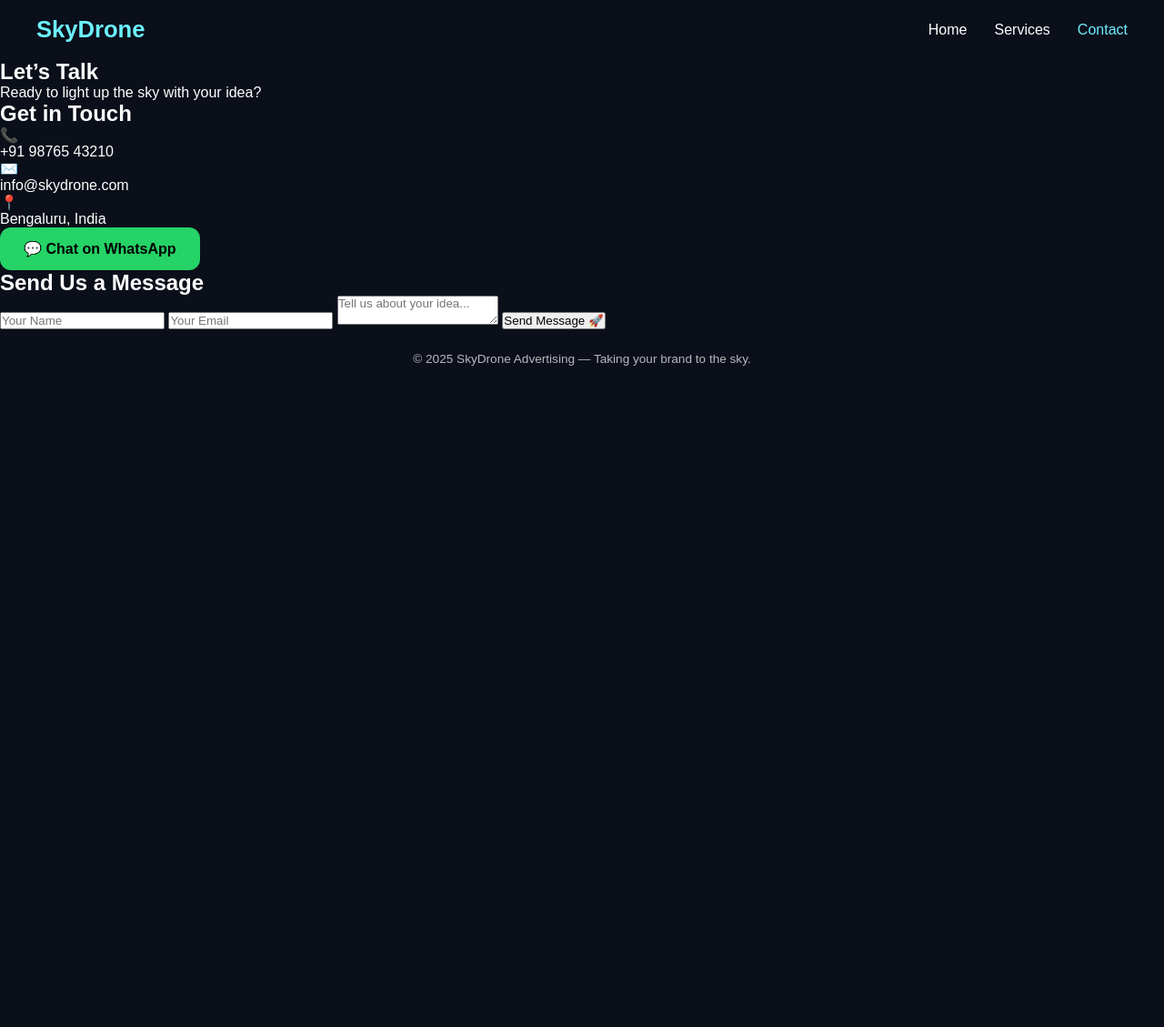
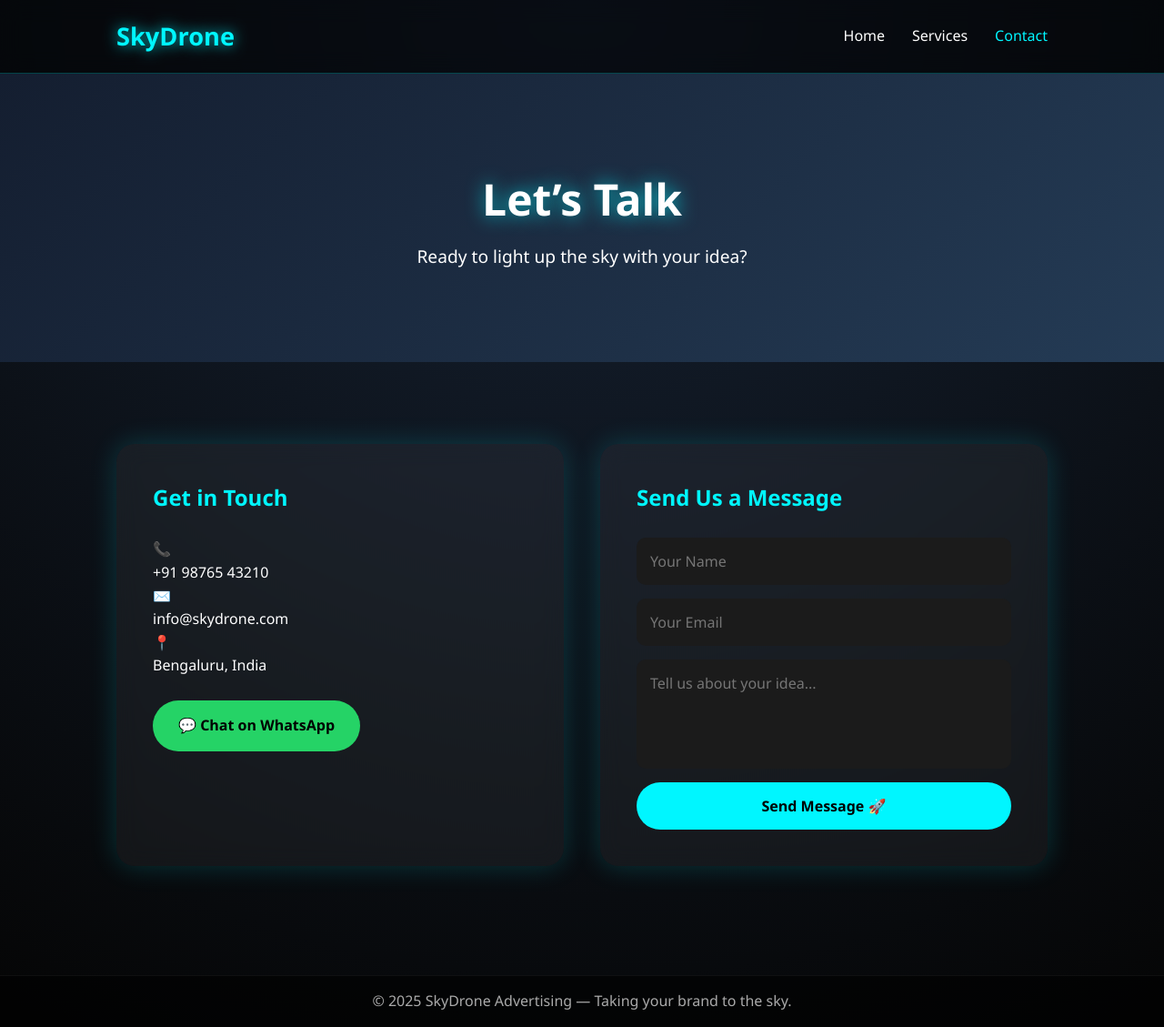
Before and after one commit to MeghaU184/skydrone-website, a Flask app: page /contact in a window 1280 px wide. Shown: the whole page at 91% size. Before the commit the page ends 402 px from the top, so only its background shows below. Run offline with Flask 3, Linux system fonts and the light colour scheme.

Commit message:
12:10-normal

```diff
--- a/static/style.css
+++ b/static/style.css
@@ -5,13 +5,13 @@
     margin: 0;
     padding: 0;
     box-sizing: border-box;
-  font-family: "Poppins", Arial, sans-serif;
+    font-family: 'Segoe UI', Tahoma, Geneva, Verdana, sans-serif;
 }
 
 body {
-  background: #0b0f1a;
+    background: radial-gradient(circle at top, #162233, #050505);
     color: #ffffff;
-  overflow-x: hidden;
+    line-height: 1.6;
 }
 
 /* =========================
@@ -21,13 +21,17 @@ body {
     display: flex;
     justify-content: space-between;
     align-items: center;
-  padding: 18px 40px;
+    padding: 18px 10%;
+    background: rgba(0, 0, 0, 0.6);
+    backdrop-filter: blur(12px);
+    border-bottom: 1px solid rgba(0, 246, 255, 0.25);
 }
 
 .logo {
-  font-size: 1.6rem;
-  font-weight: 700;
-  color: #6cf0ff;
+    font-size: 1.7rem;
+    font-weight: bold;
+    color: #00f6ff;
+    text-shadow: 0 0 15px rgba(0, 246, 255, 0.8);
 }
 
 .nav-links {
@@ -39,119 +43,208 @@ body {
 .nav-links a {
     text-decoration: none;
     color: #ffffff;
-  font-weight: 500;
+    font-size: 1rem;
+    transition: 0.3s;
 }
 
-.nav-links a.active,
-.nav-links a:hover {
-  color: #6cf0ff;
+.nav-links a:hover,
+.nav-links a.active {
+    color: #00f6ff;
 }
 
 /* =========================
-   HERO SECTION (HOME)
+   HOME HERO
 ========================= */
 .hero {
-  min-height: 100vh;
-  background: linear-gradient(135deg, #0b0f1a, #111a3c);
-  display: flex;
-  flex-direction: column;
-  justify-content: center;
-  align-items: center;
-  text-align: center;
-  padding: 60px 20px;
+    padding: 130px 10%;
+    background:
+        linear-gradient(135deg, rgba(0,246,255,0.12), rgba(0,0,0,0.85)),
+        url("https://images.unsplash.com/photo-1508614999368-9260051292e5?auto=format&fit=crop&w=1600&q=80");
+    background-size: cover;
+    background-position: center;
+    border-radius: 0 0 50px 50px;
 }
 
 .hero h1 {
-  font-size: 3rem;
-  margin-bottom: 10px;
+    font-size: 3.5rem;
+    max-width: 800px;
+    line-height: 1.2;
+    text-shadow: 0 0 30px rgba(0, 246, 255, 0.7);
 }
 
 .hero p {
+    margin-top: 20px;
+    font-size: 1.3rem;
     max-width: 600px;
-  font-size: 1.1rem;
+    color: #e6fbff;
+}
+
+/* =========================
+   ABOUT SECTION
+========================= */
+.about {
+    margin: 90px auto;
+    padding: 55px;
+    max-width: 900px;
+    background: rgba(255, 255, 255, 0.06);
+    border-radius: 22px;
+    box-shadow: 0 0 35px rgba(0, 246, 255, 0.18);
+    backdrop-filter: blur(14px);
+}
+
+.about h2 {
+    color: #00f6ff;
+    margin-bottom: 15px;
+    font-size: 2rem;
+}
+
+.about p {
+    font-size: 1.05rem;
+    color: #e1f5ff;
+}
+
+/* =========================
+   SERVICES PAGE
+========================= */
+.page-header {
+    text-align: center;
+    padding: 90px 20px;
+    background: linear-gradient(135deg, #0f2027, #203a43, #2c5364);
+}
+
+.page-header h1 {
+    font-size: 3rem;
+    text-shadow: 0 0 20px rgba(0, 246, 255, 0.7);
+}
+
+.page-header p {
+    margin-top: 10px;
     opacity: 0.9;
 }
 
-/* =========================
-   PAGE HEADER
-   ========================= */
-.page-header {
-  text-align: center;
-  padding: 80px 20px 40px;
-}
-
-.page-header h1 {
-  font-size: 2.5rem;
-  margin-bottom: 10px;
-}
-
-.page-header p {
-  opacity: 0.85;
-}
-
-/* =========================
-   SERVICES
-   ========================= */
 .services-section {
-  max-width: 1100px;
-  margin: auto;
-  padding: 40px 20px 80px;
     display: grid;
-  grid-template-columns: repeat(auto-fit, minmax(250px, 1fr));
-  gap: 25px;
+    grid-template-columns: repeat(auto-fit, minmax(260px, 1fr));
+    gap: 35px;
+    padding: 80px 10%;
 }
 
 .service-card {
-  background: #11172c;
-  padding: 30px;
+    background: rgba(255, 255, 255, 0.05);
+    padding: 35px;
     border-radius: 18px;
     text-align: center;
-  transition: transform 0.3s ease;
+    box-shadow: 0 0 25px rgba(0, 246, 255, 0.18);
+    transition: transform 0.3s, box-shadow 0.3s;
 }
 
 .service-card:hover {
-  transform: translateY(-6px);
+    transform: translateY(-10px);
+    box-shadow: 0 0 40px rgba(0, 246, 255, 0.4);
 }
 
 .service-card h2 {
-  margin-bottom: 10px;
-  font-size: 1.4rem;
-}
-
-.service-card p {
-  font-size: 0.95rem;
-  opacity: 0.85;
+    margin-bottom: 12px;
+    color: #00f6ff;
 }
 
 /* =========================
    CONTACT PAGE
 ========================= */
-.contact-section {
-  max-width: 600px;
-  margin: auto;
-  padding: 80px 20px;
+.contact-hero {
     text-align: center;
+    padding: 100px 20px;
+    background: linear-gradient(135deg, #141e30, #243b55);
 }
 
-.contact-box {
-  background: #11172c;
-  padding: 30px;
-  border-radius: 18px;
-  margin-bottom: 30px;
+.contact-hero h1 {
+    font-size: 3rem;
+    text-shadow: 0 0 20px rgba(0, 246, 255, 0.7);
 }
 
-.contact-box p {
-  margin-bottom: 10px;
+.contact-hero p {
+    margin-top: 10px;
+    font-size: 1.2rem;
+}
+
+.contact-container {
+    display: flex;
+    gap: 40px;
+    padding: 90px 10%;
+    flex-wrap: wrap;
+}
+
+.contact-info,
+.contact-form {
+    flex: 1;
+    min-width: 280px;
+    background: rgba(255, 255, 255, 0.05);
+    padding: 40px;
+    border-radius: 20px;
+    box-shadow: 0 0 30px rgba(0, 246, 255, 0.18);
+    backdrop-filter: blur(12px);
+}
+
+.contact-info h2,
+.contact-form h2 {
+    margin-bottom: 25px;
+    color: #00f6ff;
 }
 
 .whatsapp-btn {
     display: inline-block;
+    margin-top: 25px;
+    padding: 15px 28px;
     background: #25d366;
     color: #000;
-  padding: 14px 26px;
-  border-radius: 12px;
-  font-weight: 600;
+    border-radius: 30px;
+    font-weight: bold;
     text-decoration: none;
+    transition: 0.3s;
+}
+
+.whatsapp-btn:hover {
+    transform: scale(1.05);
+}
+
+/* =========================
+   CONTACT FORM
+========================= */
+.contact-form form {
+    display: flex;
+    flex-direction: column;
+    gap: 15px;
+}
+
+.contact-form input,
+.contact-form textarea {
+    padding: 15px;
+    border-radius: 10px;
+    border: none;
+    background: #1b1b1b;
+    color: #fff;
+    font-size: 1rem;
+}
+
+.contact-form textarea {
+    resize: none;
+    height: 120px;
+}
+
+.contact-form button {
+    padding: 15px;
+    border-radius: 30px;
+    border: none;
+    background: #00f6ff;
+    color: #000;
+    font-size: 1rem;
+    font-weight: bold;
+    cursor: pointer;
+    transition: 0.3s;
+}
+
+.contact-form button:hover {
+    background: #00c4cc;
 }
 
 /* =========================
@@ -160,18 +253,102 @@ body {
 footer {
     text-align: center;
     padding: 25px;
-  font-size: 0.85rem;
-  opacity: 0.7;
+    background: rgba(0, 0, 0, 0.6);
+    color: #aaa;
+    margin-top: 80px;
+    border-top: 1px solid rgba(255, 255, 255, 0.05);
+}
+/* =========================
+   MICRO ANIMATIONS
+========================= */
+
+/* Hero text animation */
+.hero h1,
+.hero p {
+    animation: fadeUp 0.9s ease-out forwards;
 }
 
+.hero p {
+    animation-delay: 0.2s;
+}
+
+@keyframes fadeUp {
+    from {
+        opacity: 0;
+        transform: translateY(25px);
+    }
+    to {
+        opacity: 1;
+        transform: translateY(0);
+    }
+}
+
+/* Navbar link glow */
+.nav-links a:hover {
+    text-shadow: 0 0 10px rgba(0, 246, 255, 0.8);
+}
+
+/* Service card hover */
+.service-card {
+    transition: transform 0.3s ease, box-shadow 0.3s ease;
+}
+
+/* Button hover pulse */
+.contact-form button,
+.whatsapp-btn {
+    transition: transform 0.3s ease, box-shadow 0.3s ease;
+}
+
+.contact-form button:hover,
+.whatsapp-btn:hover {
+    transform: scale(1.05);
+    box-shadow: 0 0 25px rgba(0, 246, 255, 0.6);
+}
 /* =========================
-   MOBILE PERFECT
+   ONE-SCREEN MODE (HOME)
+========================= */
+.hero {
+    padding: 80px 10%;   /* reduced from 130px */
+    min-height: calc(100vh - 80px);
+    display: flex;
+    flex-direction: column;
+    justify-content: center;
+}
+
+.about {
+    margin: 40px auto;
+    padding: 35px;
+}
+
+/* Reduce footer height */
+footer {
+    margin-top: 30px;
+    padding: 15px;
+}
+
+/* Slightly reduce text size on smaller screens */
+@media (max-height: 800px) {
+    .hero h1 {
+        font-size: 3rem;
+    }
+
+    .hero p {
+        font-size: 1.15rem;
+    }
+}
+/* =========================
+   MOBILE RESPONSIVE FIXES
    ========================= */
 @media (max-width: 768px) {
 
+  body {
+    overflow-x: hidden;
+  }
+
+  /* NAVBAR */
   .navbar {
     flex-direction: column;
-    padding: 16px;
+    padding: 15px;
   }
 
   .nav-links {
```
Also changed, not shown: other parts of static/style.css (+46 -10 lines). Lines whose indentation alone changed are shown as unchanged.
